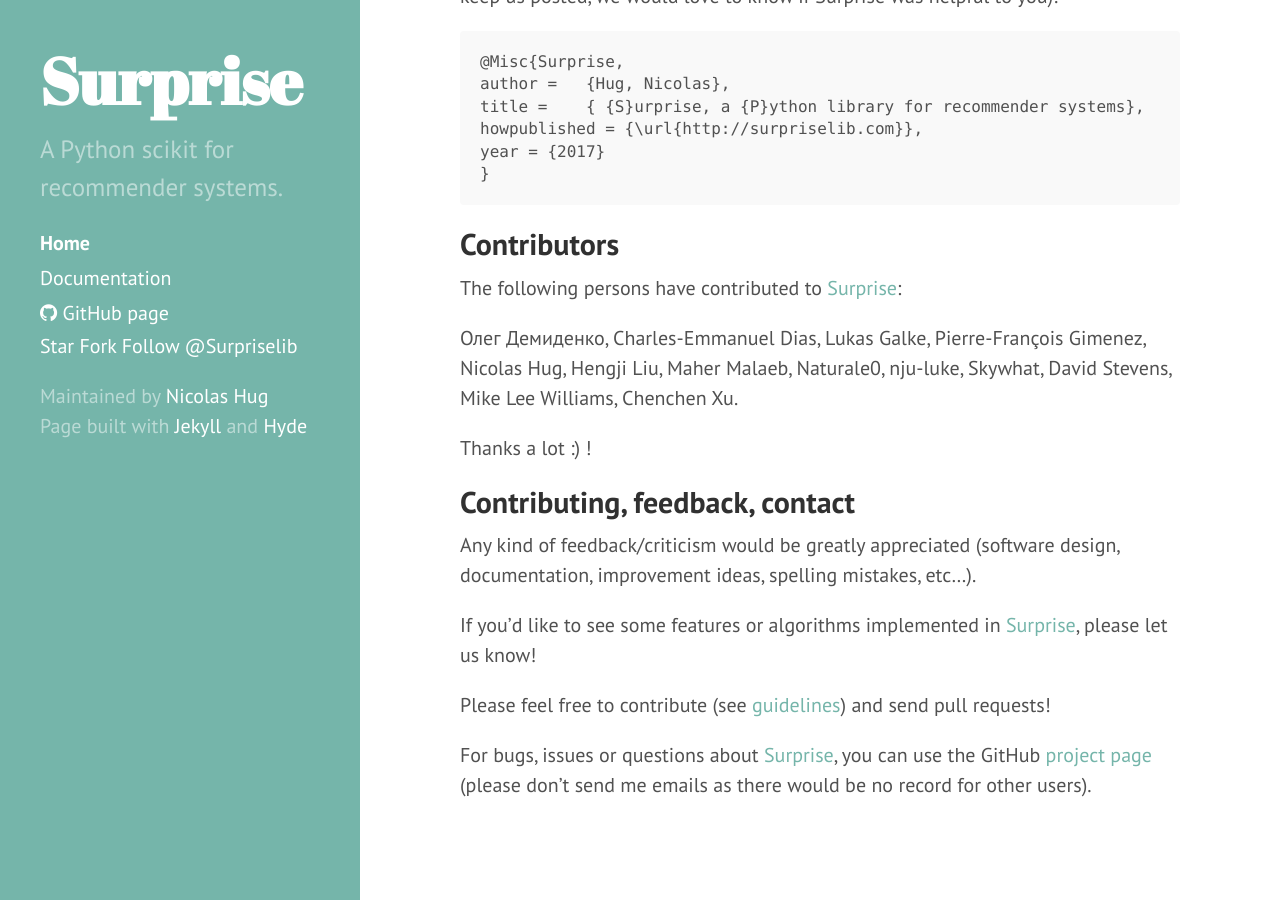
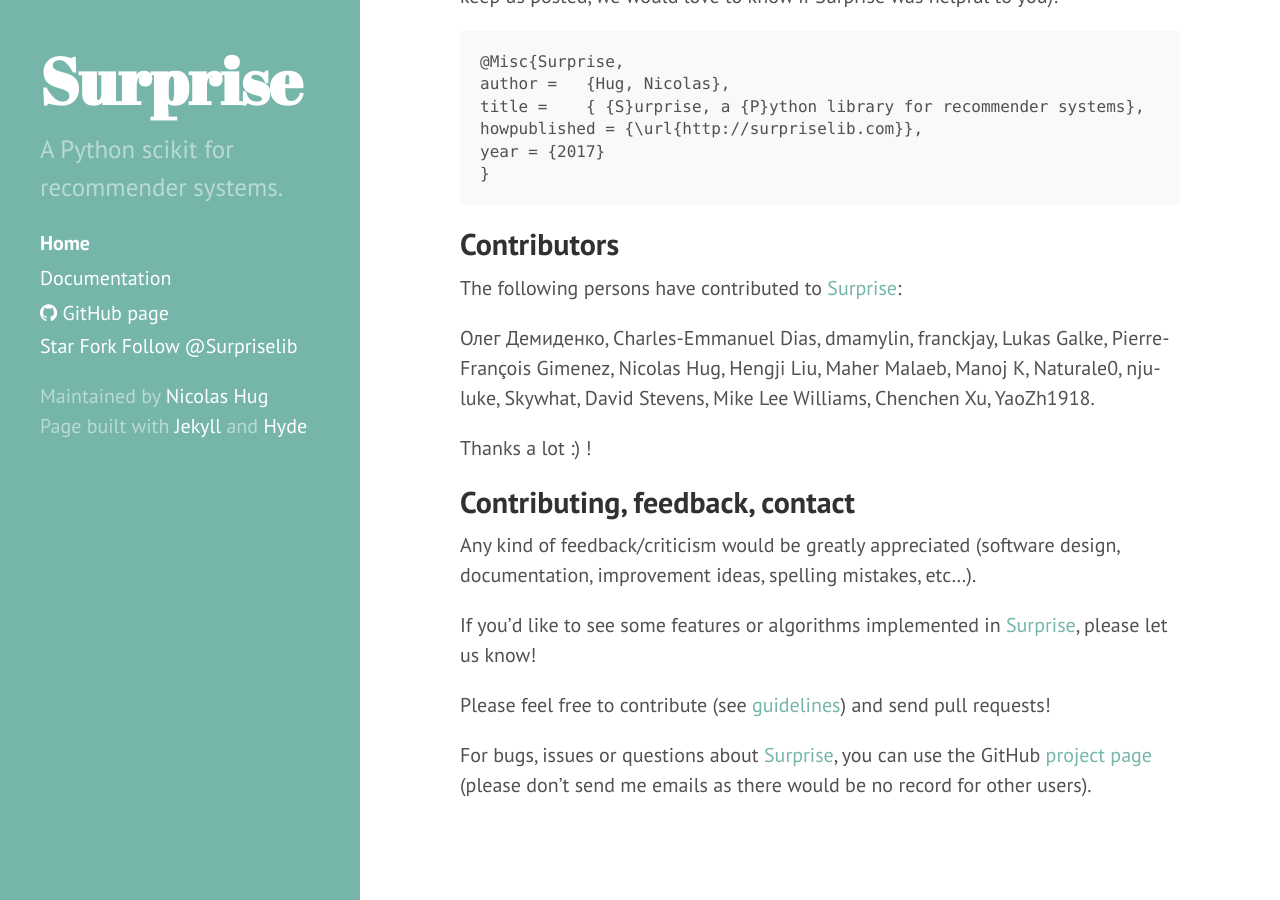
Before and after one commit to NicolasHug/Surprise, a Jekyll site: the page built from index.md, in a window 1280 px wide and 900 px high, scrolled down 3585 px. Built offline with Jekyll 4.4.1, drawn with Linux system fonts in a browser that asks for light colours; comment, search, counter and statistics services are not loaded.

Commit message:
updated index.md

```diff
--- a/index.md
+++ b/index.md
@@ -186,9 +186,10 @@
 
 The following persons have contributed to [Surprise](http://surpriselib.com):
 
-Олег Демиденко, Charles-Emmanuel Dias, Lukas Galke, Pierre-François Gimenez, Nicolas Hug,
-Hengji Liu,  Maher Malaeb, Naturale0, nju-luke, Skywhat, David Stevens, Mike Lee Williams,
-Chenchen Xu.
+Олег Демиденко, Charles-Emmanuel Dias, dmamylin, franckjay, Lukas Galke,
+Pierre-François Gimenez, Nicolas Hug, Hengji Liu,  Maher Malaeb, Manoj K,
+Naturale0, nju-luke, Skywhat, David Stevens, Mike Lee Williams, Chenchen Xu,
+YaoZh1918.
 
 Thanks a lot :) !
 
```
